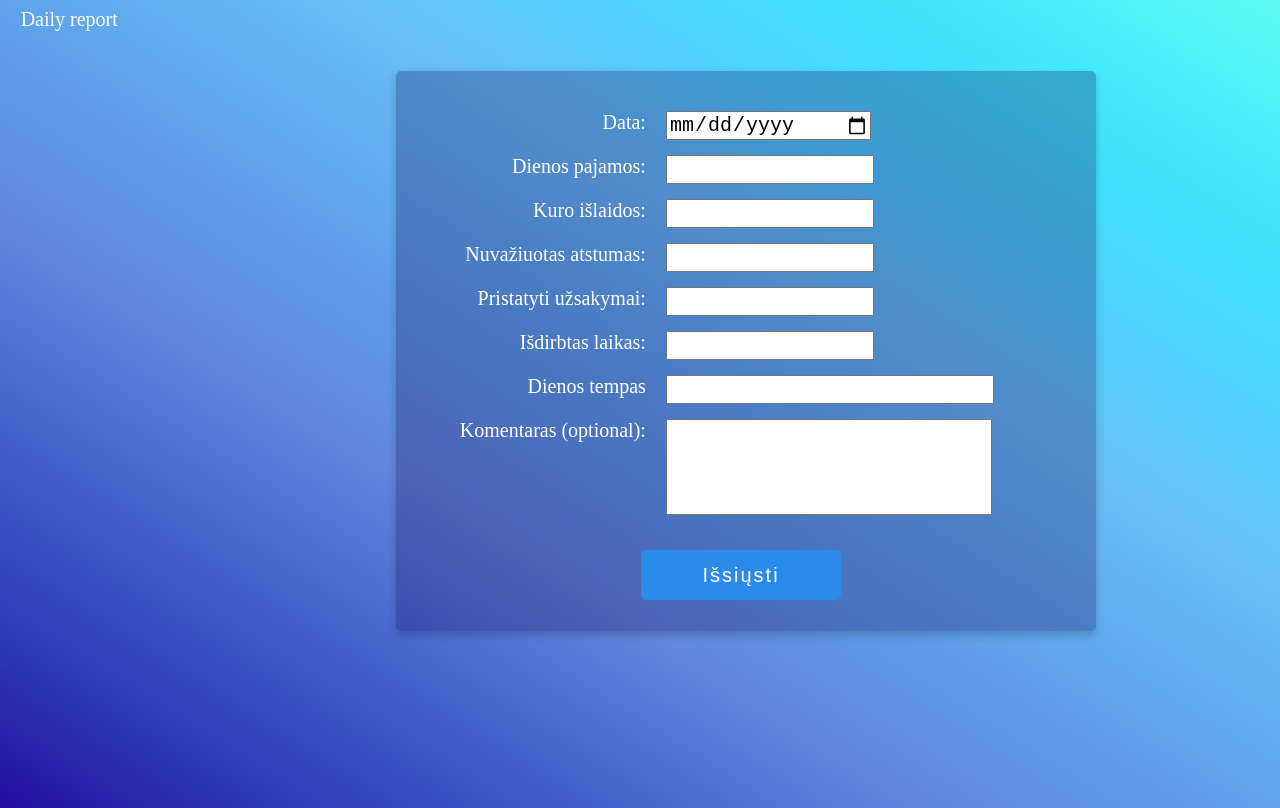
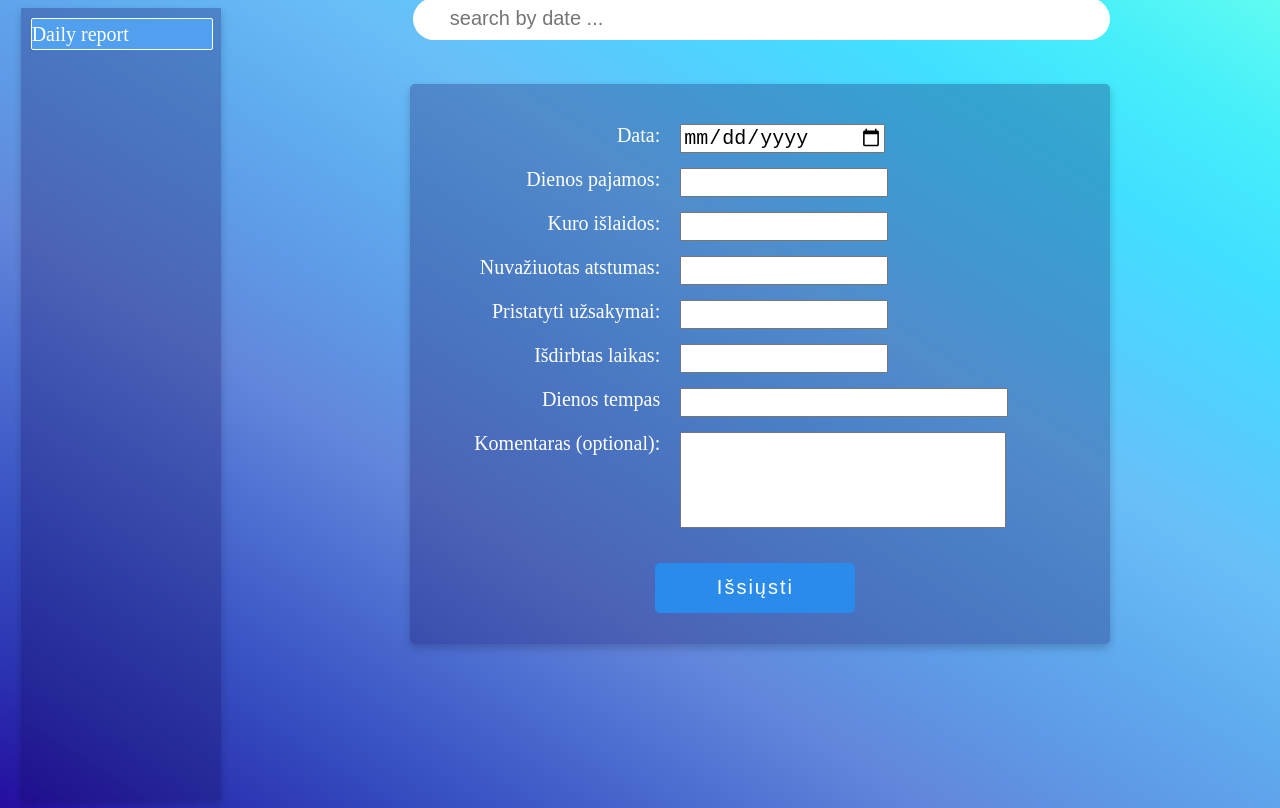
Before and after one commit to AntanasMac/Kurjerio-skaiciuokle, a website: page index.html in a window 1280 px wide. Drawn offline with Linux system fonts and the light colour scheme.

Commit message:
big update
added searchbox and menu box

```diff
--- a/app.js
+++ b/app.js
@@ -61,3 +61,13 @@ function courierCalculator(dienosPajamos,dienosIslaidos,nuvaziuotasAtstumas,atli
       dienos tempas: dienos tempas,
       komentaras: komentaras,
     };
+
+    // this is for controlling the visual style of the website
+
+    function moveCursor() {
+      var inputElement = document.getElementById("searchInput");
+
+      // Set the cursor position to a specific index (e.g., 5 in this example)
+      var cursorPosition = 40;
+      inputElement.selectionStart = cursorPosition;
+      inputElement.selectionEnd = cursorPosition;
--- a/index.html
+++ b/index.html
@@ -9,7 +9,7 @@
 <body>
 
     <div class="menu">
-        <div>Daily report</div>
+        <div class="menuButton">Daily report</div>
     </div>
 
     <div class="calculatorBox">
@@ -71,6 +71,11 @@
             <input type="submit" value="išsiųsti">
         </form>
 
+        <div class="searchBox">
+            <input id="searchInput" type="text" class="searchBoxInput" placeholder="search by date ...">
+        </div>
+
+
     </div>
 
     <script src="app.js"></script>
--- a/styles.css
+++ b/styles.css
@@ -11,13 +11,13 @@ body {
 .calculatorBox {
 
     padding-top:40px;
-    margin-top:5%;
+    margin-top:6%;
     box-shadow: 0 4px 8px rgba(0, 0, 0, 0.2);
     border-radius:5px;
     color:white;
     display:flex;
     width:700px;
-    margin-left:22%;
+    margin-left:15%;
     height:520px;
     min-width:400px;
     background-color: rgba(19, 7, 86, 0.274);
@@ -69,6 +69,10 @@ textarea {
 
     color:white;
     margin-left:1%;
+    display:flex;
+    width: 200px;
+    background-color: rgba(19, 7, 86, 0.274);
+    box-shadow: 0 4px 8px rgba(0, 0, 0, 0.2);
 
 }
 
@@ -108,3 +112,36 @@ input[type="submit"]:hover {
   transition: background-color 0.4s;
 
 }
+
+.menuButton {
+  border: 1px solid white;
+  background-color: rgb(81, 160, 239);
+  border-radius: 2px;
+  height:30px;
+  width:180px;
+  display:flex;
+  align-items:center;
+  margin-top:10px;
+  margin-left:10px;
+  justify-items:auto;
+}
+
+.searchBox {
+
+  padding: 0;
+  margin-left:-85%;
+  margin-top:-18%;
+  height: 42px;
+  width: 99%;
+  background-color:white;
+  border-radius:25px;
+
+}
+
+.searchBoxInput {
+  width:95%;
+  height:40px;
+  border-radius:25px;
+  border:none;
+  margin-left:5%;
+}
```
